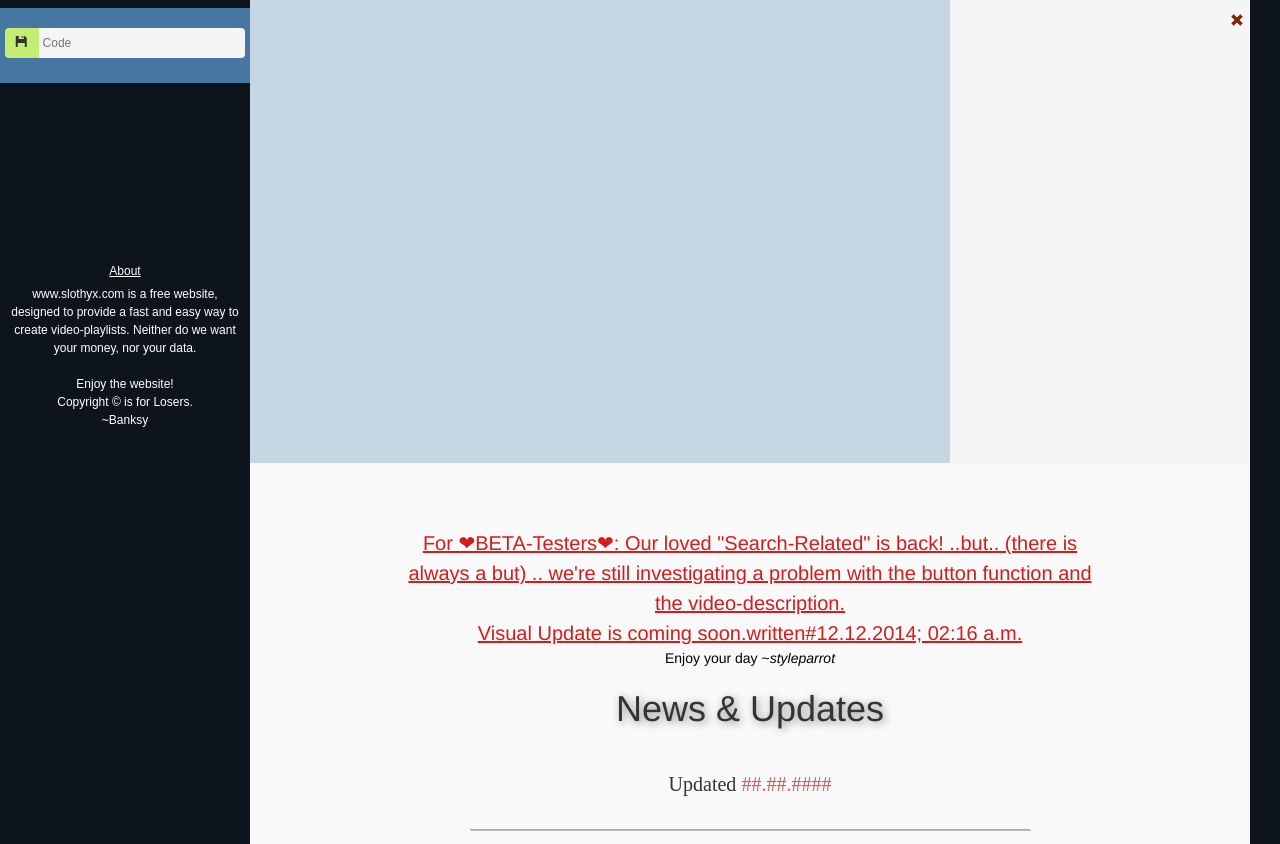
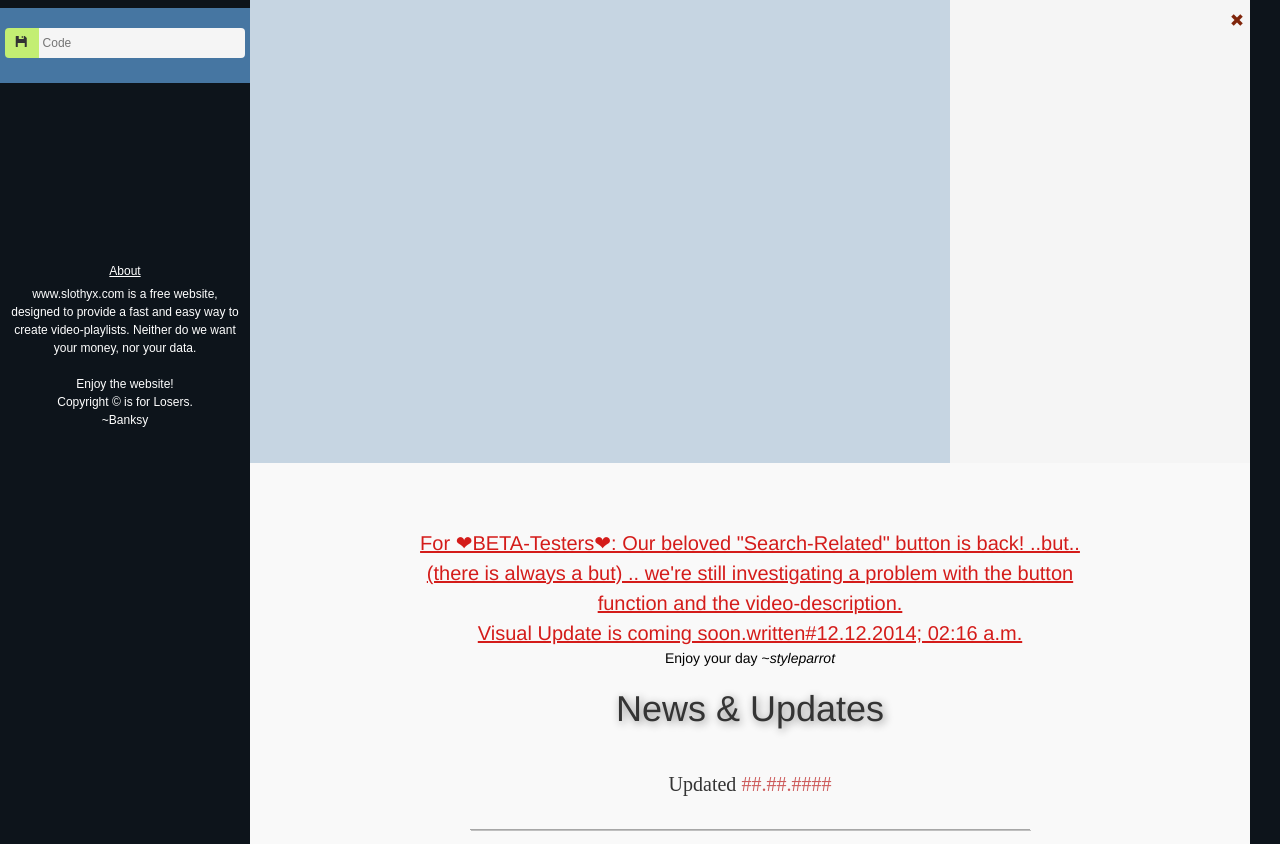
Before and after one commit to slothyx/v1, a plain HTML site: page index.html in a window 1280 px wide. Shown: the part 347-1191 px from the top of the page. Drawn offline with nearby package versions, Linux system fonts and the light colour scheme; a script that the page names is missing.

Commit message:
*text change

```diff
--- a/index.html
+++ b/index.html
@@ -222,7 +222,7 @@
 
         <div id="news_update">
 
-            <span class="beta">For &#10084;BETA-Testers&#10084;: Our loved "Search-Related" is back! ..but.. (there is always a but) ..
+            <span class="beta">For &#10084;BETA-Testers&#10084;: Our beloved "Search-Related" button is back! ..but.. (there is always a but) ..
                 we're still investigating a problem with the button function and the video-description.<br>
                 Visual Update is coming soon.written#12.12.2014; 02:16 a.m.</span><br>
                 Enjoy your day ~<i>styleparrot</i>
```
